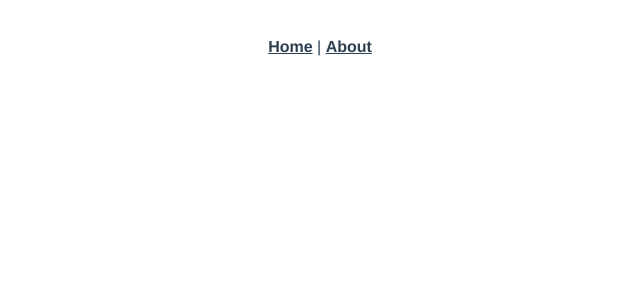
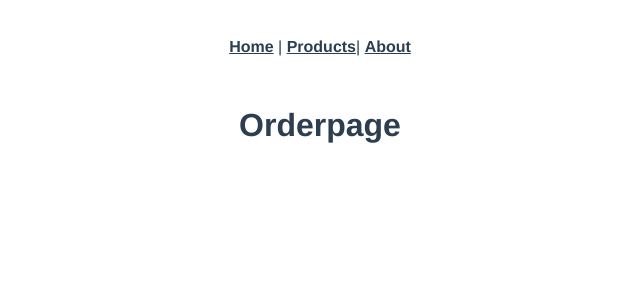
Before and after one commit to cracklemonkey/Matapp, a Vue app in the folder matapp/: page /order in a window 1280 px wide. Before the commit this address had no page. Shown: the top 300 px of the page, without its empty margins (320-960 px from the left). Built offline with nearby package versions, Linux system fonts and the light colour scheme.

Commit message:
adde some pages and routing

```diff
--- a/matapp/src/App.vue
+++ b/matapp/src/App.vue
@@ -1,6 +1,7 @@
 <template>
   <div id="nav">
-    <router-link to="/">Home</router-link> |
+    <router-link to="/home">Home</router-link> |
+    <router-link to="/products">Products</router-link>|
     <router-link to="/about">About</router-link>
   </div>
   <router-view/>
--- /dev/null
+++ b/matapp/src/components/ProductDetails.vue
@@ -0,0 +1,13 @@
+<template>
+  <h1>profileDetails</h1>
+</template>
+
+<script>
+export default {
+
+}
+</script>
+
+<style>
+
+</style>
--- a/matapp/src/router/index.js
+++ b/matapp/src/router/index.js
@@ -1,12 +1,67 @@
 import { createRouter, createWebHistory } from 'vue-router'
 import Home from '../views/Home.vue'
+import LandingPage from '../views/LandingPage.vue'
+import LoggIn from '../views/LoggIn.vue'
+import SignUp from '../views/SignUp.vue'
+import Products from '../views/Products.vue'
+import ProductDetails from '../components/ProductDetails.vue'
+import OrderPage from '../views/OrderPage.vue'
+import Profile from '../views/Profile.vue'
+
 
 const routes = [
   {
     path: '/',
+    name: 'LandingPage',
+    component: LandingPage
+  },
+
+  {
+    path: '/home',
     name: 'Home',
     component: Home
   },
+
+  {
+    path: '/loggin',
+    name: 'LoggIn',
+    component: LoggIn
+  },
+
+  {
+    path: '/signup',
+    name: 'SignUp',
+    component: SignUp
+  },
+
+  {
+    path: '/products',
+    name: 'Products',
+    component: Products
+  },
+
+  {
+    path: '/products/:productid',
+    name: 'ProductDetails',
+    component: ProductDetails
+  },
+
+  {
+    path: '/order',
+    name: 'OrderPage',
+    component: OrderPage
+  },
+
+  {
+    path: '/profile',
+    name: 'Profile',
+    component: Profile
+  },
+
+
+
+
+
   {
     path: '/about',
     name: 'About',
--- /dev/null
+++ b/matapp/src/views/LandingPage.vue
@@ -0,0 +1,13 @@
+<template>
+  <h1>LandingPage</h1>
+</template>
+
+<script>
+export default {
+
+}
+</script>
+
+<style>
+
+</style>
--- /dev/null
+++ b/matapp/src/views/LoggIn.vue
@@ -0,0 +1,13 @@
+<template>
+  <h1>Loggin</h1>
+</template>
+
+<script>
+export default {
+
+}
+</script>
+
+<style>
+
+</style>
--- /dev/null
+++ b/matapp/src/views/OrderPage.vue
@@ -0,0 +1,13 @@
+<template>
+  <h1>Orderpage</h1>
+</template>
+
+<script>
+export default {
+
+}
+</script>
+
+<style>
+
+</style>
--- /dev/null
+++ b/matapp/src/views/Products.vue
@@ -0,0 +1,13 @@
+<template>
+  <h1>Products</h1>
+</template>
+
+<script>
+export default {
+
+}
+</script>
+
+<style>
+
+</style>
--- /dev/null
+++ b/matapp/src/views/Profile.vue
@@ -0,0 +1,13 @@
+<template>
+  <h1>Profile</h1>
+</template>
+
+<script>
+export default {
+
+}
+</script>
+
+<style>
+
+</style>
--- /dev/null
+++ b/matapp/src/views/SignUp.vue
@@ -0,0 +1,13 @@
+<template>
+  <h1>SignUp</h1>
+</template>
+
+<script>
+export default {
+
+}
+</script>
+
+<style>
+
+</style>
```
Also changed, not shown: 6 other files (tests, documents, lock files or other folders).
